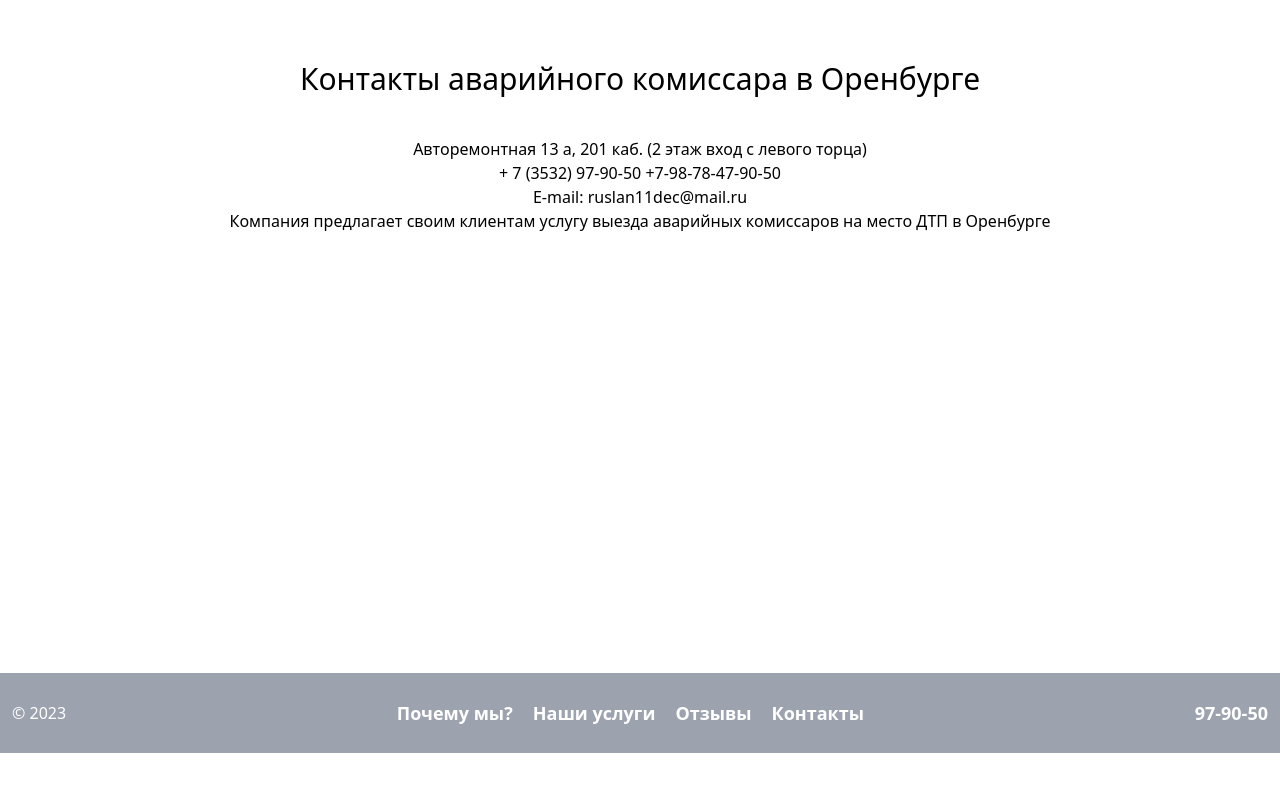
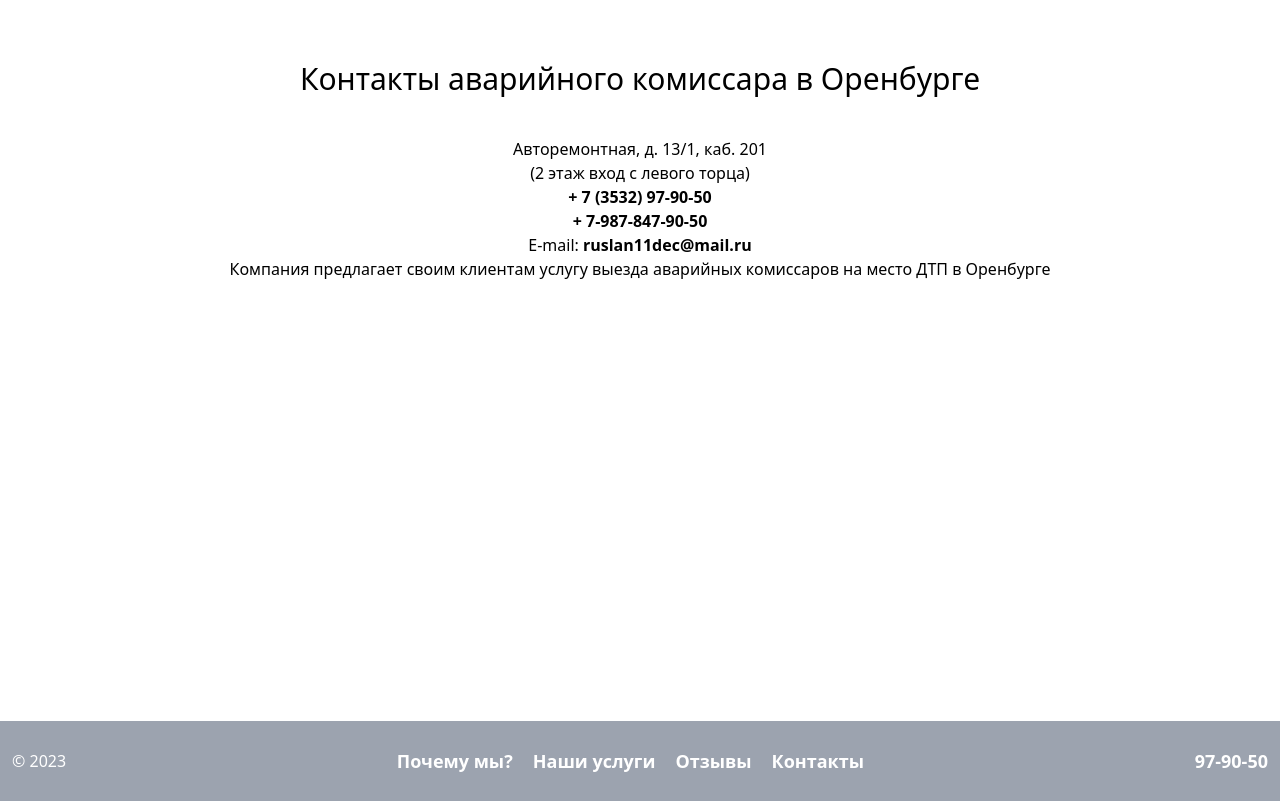
Before and after one commit to Kampel2012/autocar56, a React (Vite) app: page / in a window 1280 px wide. Shown: the part 5340-6141 px from the top of the page. Before the commit the page ends 6093 px from the top, so only its background shows below. Built offline with nearby package versions, Linux system fonts and the light colour scheme.

Commit message:
Styles секция контактов

```diff
--- a/src/components/Contacts.jsx
+++ b/src/components/Contacts.jsx
@@ -1,8 +1,10 @@
 const Contacts = () => {
   const contacts = {
     title: 'Контакты аварийного комиссара в Оренбурге',
-    adress: 'Авторемонтная 13 а, 201 каб. (2 этаж вход с левого торца)',
-    phone: '+ 7 (3532) 97-90-50 +7-98-78-47-90-50',
+    adress: 'Авторемонтная, д. 13/1, каб. 201 ',
+    adressDiscription: '(2 этаж вход с левого торца)',
+    phoneFirst: '+ 7 (3532) 97-90-50',
+    phoneSecond: '+ 7-987-847-90-50',
     email: 'ruslan11dec@mail.ru',
     discription:
       'Компания предлагает своим клиентам услугу выезда аварийных комиссаров на место ДТП в Оренбурге',
@@ -12,8 +14,12 @@ const Contacts = () => {
     <div className="text-center text-black flex flex-wrap flex-col justify-center container mx-auto pt-16">
       <h2 className="pb-10 text-3xl">{contacts.title}</h2>
       <div>{contacts.adress}</div>
-      <div>{`${contacts.phone}`}</div>
-      <div>{`E-mail: ${contacts.email}`}</div>
+      <div>{contacts.adressDiscription}</div>
+      <div className="font-semibold">{`${contacts.phoneFirst}`}</div>
+      <div className="font-semibold">{`${contacts.phoneSecond}`}</div>
+      <div>
+        E-mail: <span className="font-semibold">{contacts.email}</span>
+      </div>
       <div>{contacts.discription}</div>
       <div className="mx-auto mt-10 container">
         <iframe
```
